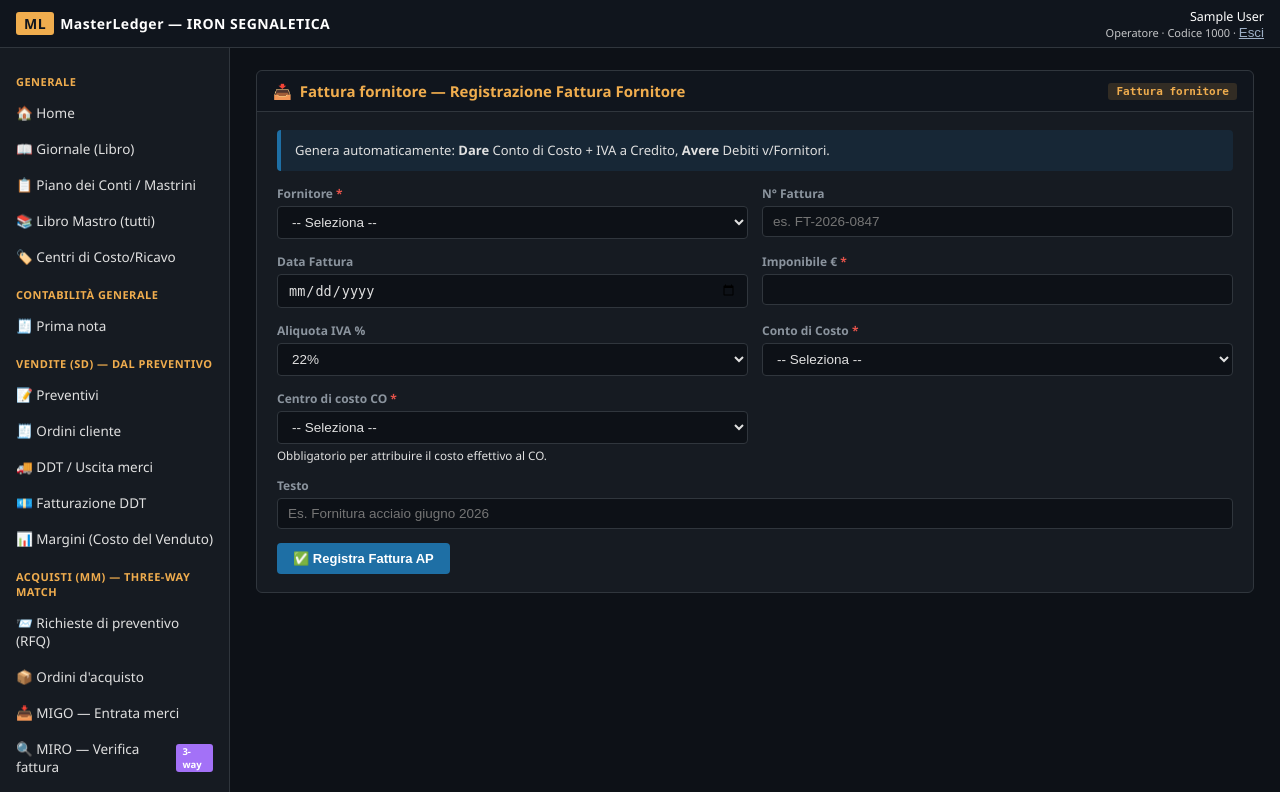
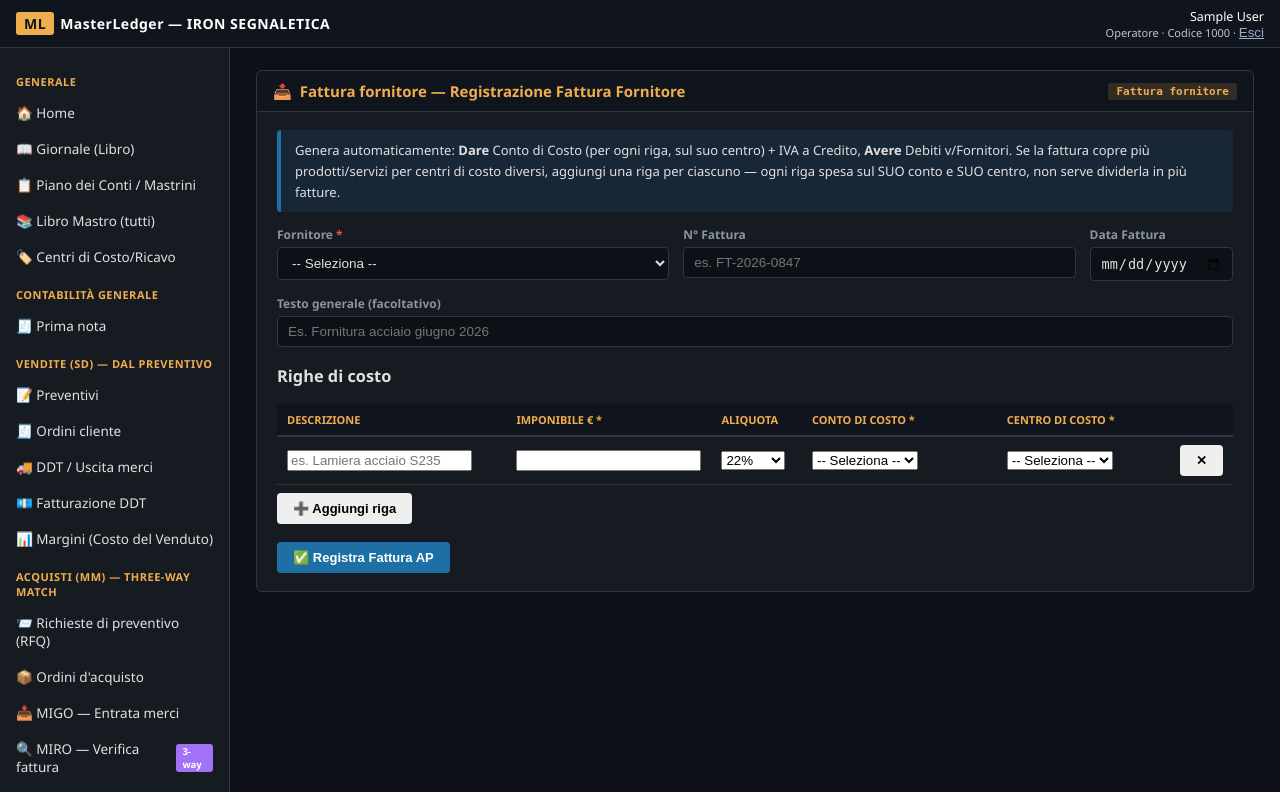
Before and after one commit to IronLogistica/MasterLedger, a Flask app: page /ap/supplier_invoice in a window 1280 px wide. Shown: the top 792 px of the page. Run offline with Flask 3, Linux system fonts and the light colour scheme; the visitor is signed in with stand-in values (Sample User, id 1); data that the repository does not hold is empty.

Commit message:
Add files via upload

```diff
--- a/templates/ap/supplier_invoice.html
+++ b/templates/ap/supplier_invoice.html
@@ -4,7 +4,10 @@
   <div class="card-header"><span>📥</span> Fattura fornitore — Registrazione Fattura Fornitore <span class="tx-code">Fattura fornitore</span></div>
   <div class="card-body">
     <div class="info-box">
-      Genera automaticamente: <strong>Dare</strong> Conto di Costo + IVA a Credito, <strong>Avere</strong> Debiti v/Fornitori.
+      Genera automaticamente: <strong>Dare</strong> Conto di Costo (per ogni riga, sul suo centro) + IVA a Credito,
+      <strong>Avere</strong> Debiti v/Fornitori. Se la fattura copre più prodotti/servizi per centri di costo
+      diversi, aggiungi una riga per ciascuno — ogni riga spesa sul SUO conto e SUO centro, non serve dividerla
+      in più fatture.
     </div>
     <form method="POST">
       <div class="form-grid">
@@ -23,41 +26,90 @@
           <label>Data Fattura</label>
           <input type="date" name="invoice_date">
         </div>
-        <div class="form-group">
-          <label>Imponibile € <span class="req">*</span></label>
-          <input type="number" step="0.01" name="net" required>
+        <div class="form-group" style="grid-column: span 3;">
+          <label>Testo generale (facoltativo)</label>
+          <input type="text" name="description" placeholder="Es. Fornitura acciaio giugno 2026">
         </div>
-        <div class="form-group">
-          <label>Aliquota IVA %</label>
-          <select name="vat_rate">
+      </div>
+
+      <h3 style="margin-top:18px;">Righe di costo</h3>
+      <table class="masterledger-table" id="lines-table">
+        <thead>
+          <tr>
+            <th style="width:26%;">Descrizione</th>
+            <th style="width:12%;">Imponibile € <span class="req">*</span></th>
+            <th style="width:10%;">Aliquota</th>
+            <th style="width:26%;">Conto di Costo <span class="req">*</span></th>
+            <th style="width:22%;">Centro di Costo <span class="req">*</span></th>
+            <th style="width:4%;"></th>
+          </tr>
+        </thead>
+        <tbody id="lines-body">
+          <tr class="line-row">
+            <td><input type="text" name="line_description[]" maxlength="255" placeholder="es. Lamiera acciaio S235"></td>
+            <td><input type="number" step="0.01" min="0.01" name="line_net[]" required></td>
+            <td>
+              <select name="line_vat_rate[]" onchange="updateTotals()">
                 <option value="22">22%</option>
                 <option value="10">10%</option>
                 <option value="4">4%</option>
                 <option value="0">Esente</option>
               </select>
-        </div>
-        <div class="form-group">
-          <label>Conto di Costo <span class="req">*</span></label>
-          <select name="expense_account_id" required>
+            </td>
+            <td>
+              <select name="line_expense_account_id[]" required>
                 <option value="">-- Seleziona --</option>
                 {% for a in expense_accounts %}<option value="{{ a.id }}">{{ a.code }} — {{ a.name }}</option>{% endfor %}
               </select>
-        </div>
-        <div class="form-group">
-          <label>Centro di costo CO <span class="req">*</span></label>
-          <select name="cost_center_id" required>
+            </td>
+            <td>
+              <select name="line_cost_center_id[]" required>
                 <option value="">-- Seleziona --</option>
                 {% for cc in cost_centers %}<option value="{{ cc.id }}">{{ cc.code }} — {{ cc.name }}</option>{% endfor %}
               </select>
-          <small>Obbligatorio per attribuire il costo effettivo al CO.</small>
+            </td>
+            <td><button type="button" class="btn" onclick="removeLine(this)" title="Rimuovi riga">✕</button></td>
+          </tr>
+        </tbody>
+      </table>
+      <div class="btn-row" style="margin-top:8px;">
+        <button type="button" class="btn" onclick="addLine()">➕ Aggiungi riga</button>
+        <span id="totals-preview" style="margin-left:16px; font-weight:600;"></span>
       </div>
-        <div class="form-group" style="grid-column: span 2;">
-          <label>Testo</label>
-          <input type="text" name="description" placeholder="Es. Fornitura acciaio giugno 2026">
-        </div>
-      </div>
-      <div class="btn-row"><button type="submit" class="btn btn-primary">✅ Registra Fattura AP</button></div>
+
+      <div class="btn-row" style="margin-top:18px;"><button type="submit" class="btn btn-primary">✅ Registra Fattura AP</button></div>
     </form>
   </div>
 </div>
+
+<script>
+  function addLine() {
+    var body = document.getElementById('lines-body');
+    var first = body.querySelector('.line-row');
+    var clone = first.cloneNode(true);
+    clone.querySelectorAll('input').forEach(function(i){ i.value=''; });
+    clone.querySelectorAll('select').forEach(function(s){ s.selectedIndex=0; });
+    body.appendChild(clone);
+  }
+  function removeLine(btn) {
+    var body = document.getElementById('lines-body');
+    if (body.querySelectorAll('.line-row').length > 1) btn.closest('tr').remove();
+    updateTotals();
+  }
+  function halfUp2(x) { return Math.round((x + Number.EPSILON) * 100) / 100; }
+  function updateTotals() {
+    var totNet = 0, totVat = 0;
+    document.querySelectorAll('#lines-body .line-row').forEach(function(row){
+      var net = parseFloat(row.querySelector('input[name="line_net[]"]').value) || 0;
+      var rate = parseFloat(row.querySelector('select[name="line_vat_rate[]"]').value) || 0;
+      if (net > 0) { totNet += net; totVat += halfUp2(net * rate / 100); }
+    });
+    document.getElementById('totals-preview').textContent =
+      totNet ? ('Imponibile ' + totNet.toFixed(2) + ' € · IVA ' + totVat.toFixed(2) +
+                ' € · Totale ' + (totNet + totVat).toFixed(2) + ' € (anteprima)') : '';
+  }
+  document.addEventListener('input', function(e){
+    if (e.target.name === 'line_net[]') updateTotals();
+  });
+</script>
 {% endblock %}
```
Lines whose indentation alone changed are shown as unchanged.
